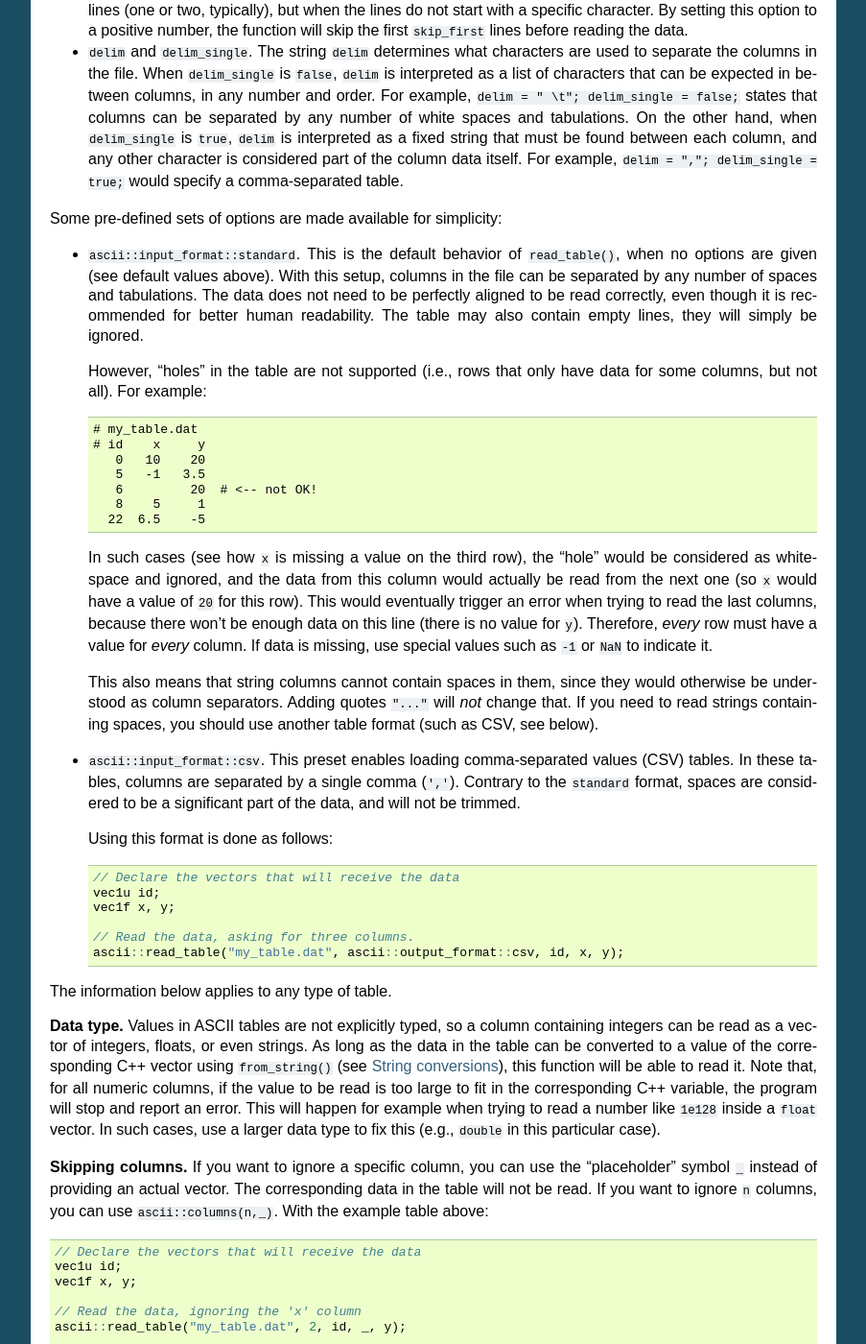
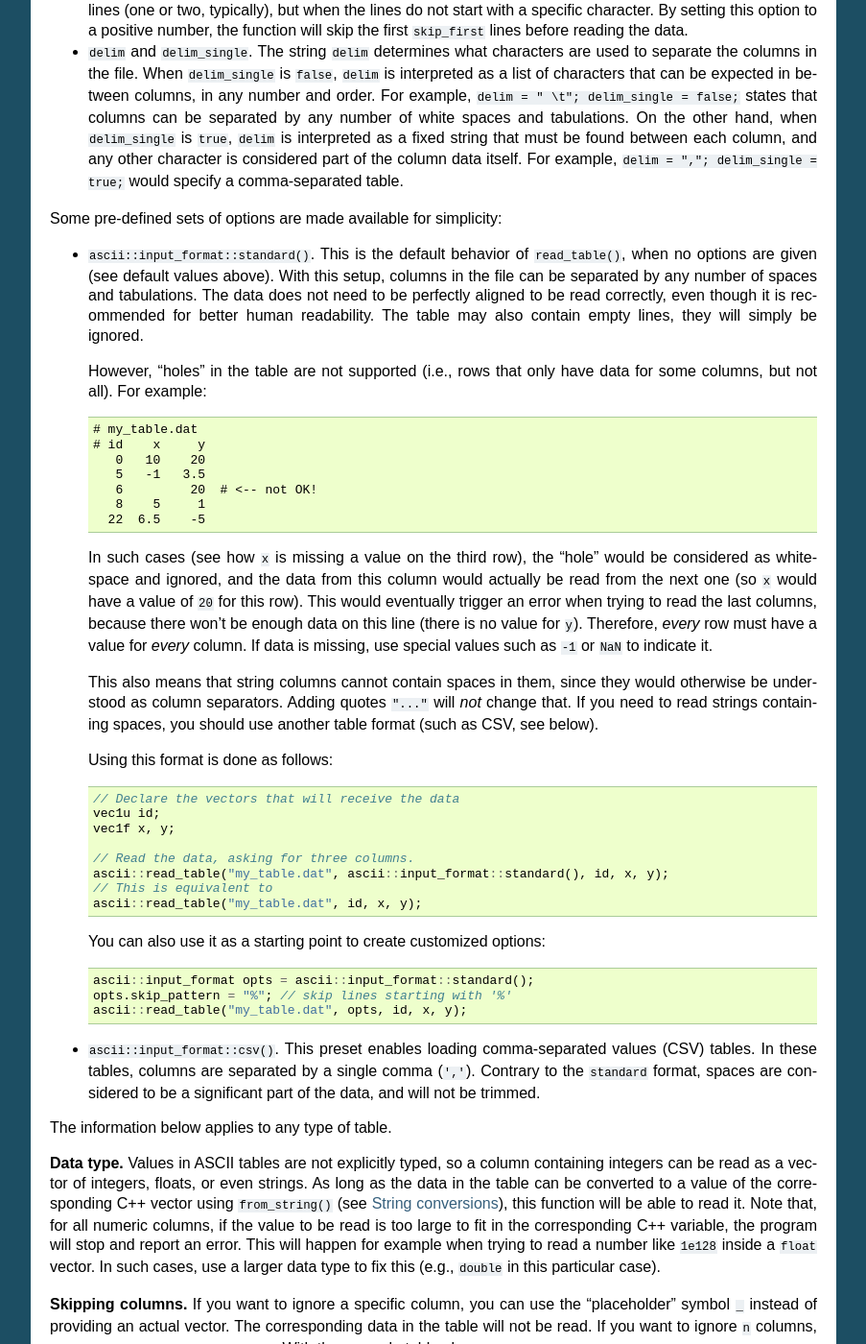
Before and after one commit to cschreib/vif, a Sphinx documentation site: the page built from doc/sphinx/io-ascii.rst, in a window 1280 px wide and 1400 px high, scrolled down 1236 px. Shown: the whole window at 96% size, without its empty margins (198-1101 px from the left). Built offline with Sphinx 7.4.7, drawn with Linux system fonts in a browser that asks for light colours; formulas are drawn with MathJax 3; some of the changed text lies outside the part shown.

Commit message:
Fixed code for multiple definitions

```diff
--- a/doc/sphinx/io-ascii.rst
+++ b/doc/sphinx/io-ascii.rst
@@ -67,7 +67,7 @@ Function [2] allows you to fine tune how the table data is read using the option
 
 Some pre-defined sets of options are made available for simplicity:
 
-* ``ascii::input_format::standard``. This is the default behavior of ``read_table()``, when no options are given (see default values above). With this setup, columns in the file can be separated by any number of spaces and tabulations. The data does not need to be perfectly aligned to be read correctly, even though it is recommended for better human readability. The table may also contain empty lines, they will simply be ignored.
+* ``ascii::input_format::standard()``. This is the default behavior of ``read_table()``, when no options are given (see default values above). With this setup, columns in the file can be separated by any number of spaces and tabulations. The data does not need to be perfectly aligned to be read correctly, even though it is recommended for better human readability. The table may also contain empty lines, they will simply be ignored.
 
   However, "holes" in the table are not supported (i.e., rows that only have data for some columns, but not all). For example:
 
@@ -85,8 +85,6 @@ Some pre-defined sets of options are made available for simplicity:
 
   This also means that string columns cannot contain spaces in them, since they would otherwise be understood as column separators. Adding quotes ``"..."`` will *not* change that. If you need to read strings containing spaces, you should use another table format (such as CSV, see below).
 
-* ``ascii::input_format::csv``. This preset enables loading comma-separated values (CSV) tables. In these tables, columns are separated by a single comma (``','``). Contrary to the ``standard`` format, spaces are considered to be a significant part of the data, and will not be trimmed.
-
   Using this format is done as follows:
 
   .. code-block:: c++
@@ -96,7 +94,19 @@ Some pre-defined sets of options are made available for simplicity:
       vec1f x, y;
 
       // Read the data, asking for three columns.
-      ascii::read_table("my_table.dat", ascii::output_format::csv, id, x, y);
+      ascii::read_table("my_table.dat", ascii::input_format::standard(), id, x, y);
+      // This is equivalent to
+      ascii::read_table("my_table.dat", id, x, y);
+
+  You can also use it as a starting point to create customized options:
+
+  .. code-block:: c++
+
+      ascii::input_format opts = ascii::input_format::standard();
+      opts.skip_pattern = "%"; // skip lines starting with '%'
+      ascii::read_table("my_table.dat", opts, id, x, y);
+
+* ``ascii::input_format::csv()``. This preset enables loading comma-separated values (CSV) tables. In these tables, columns are separated by a single comma (``','``). Contrary to the ``standard`` format, spaces are considered to be a significant part of the data, and will not be trimmed.
 
 
 The information below applies to any type of table.
@@ -237,9 +247,31 @@ Function [2] allows you to change the output format by specifying a number of op
 
 Some pre-defined sets of options are made available for simplicity:
 
-* ``ascii::output_format::standard``. This is the default behavior of ``write_table()``, when no options are given (see default values above). With this setup, columns in the file are separated by at least one white space character (and possibly more, for alignment). The data in a given column is automatically aligned.
+* ``ascii::output_format::standard()``. This is the default behavior of ``write_table()``, when no options are given (see default values above). With this setup, columns in the file are separated by at least one white space character (and possibly more, for alignment). The data in a given column is automatically aligned.
 
-* ``ascii::output_format::csv``. This preset enables writing comma-separated values (CSV) tables. In these tables, columns are separated by a single comma (``','``), and the data is not aligned at all.
+  Using this format is done as follows:
+
+  .. code-block:: c++
+
+    // We have some data
+    vec1u id = {1,2,3,4,5};
+    vec1i x = {125,568,9852,12,-51};
+    vec1i y = {-56,157,2,99,1024};
+
+    // Write these in a simple ASCII file
+    ascii::write_table("my_table.dat", output_options::standard(), id, x, y);
+    // This is equivalent to
+    ascii::write_table("my_table.dat", id, x, y);
+
+  You can also use it as a starting point to create customized options:
+
+  .. code-block:: c++
+
+      ascii::output_format opts = ascii::output_format::standard();
+      opts.header_chars = "% "; // begin header line with '% ' instead of '# '
+      ascii::write_table("my_table.dat", opts, id, x, y);
+
+* ``ascii::output_format::csv()``. This preset enables writing comma-separated values (CSV) tables. In these tables, columns are separated by a single comma (``','``), and the data is not aligned at all.
 
 The information below applies to any type of table.
 
```
Also changed, not shown: 1 other file.
